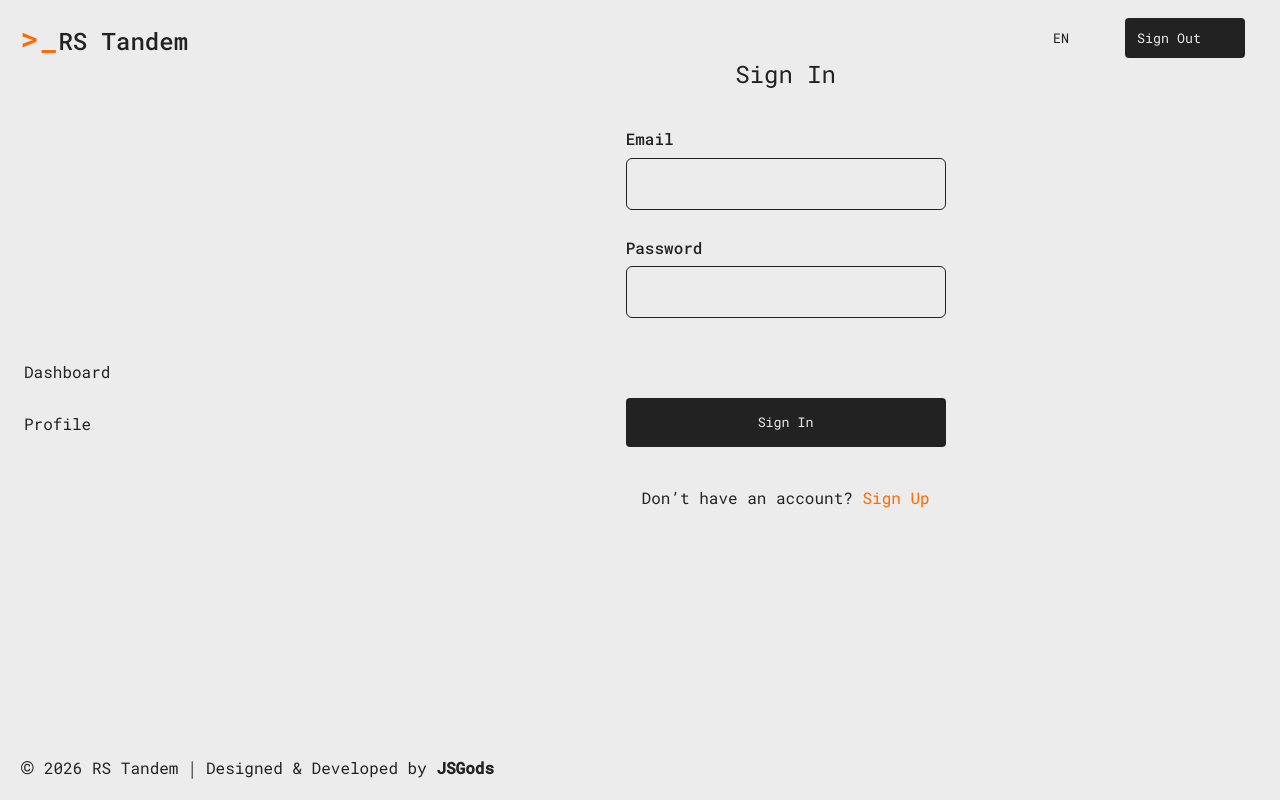
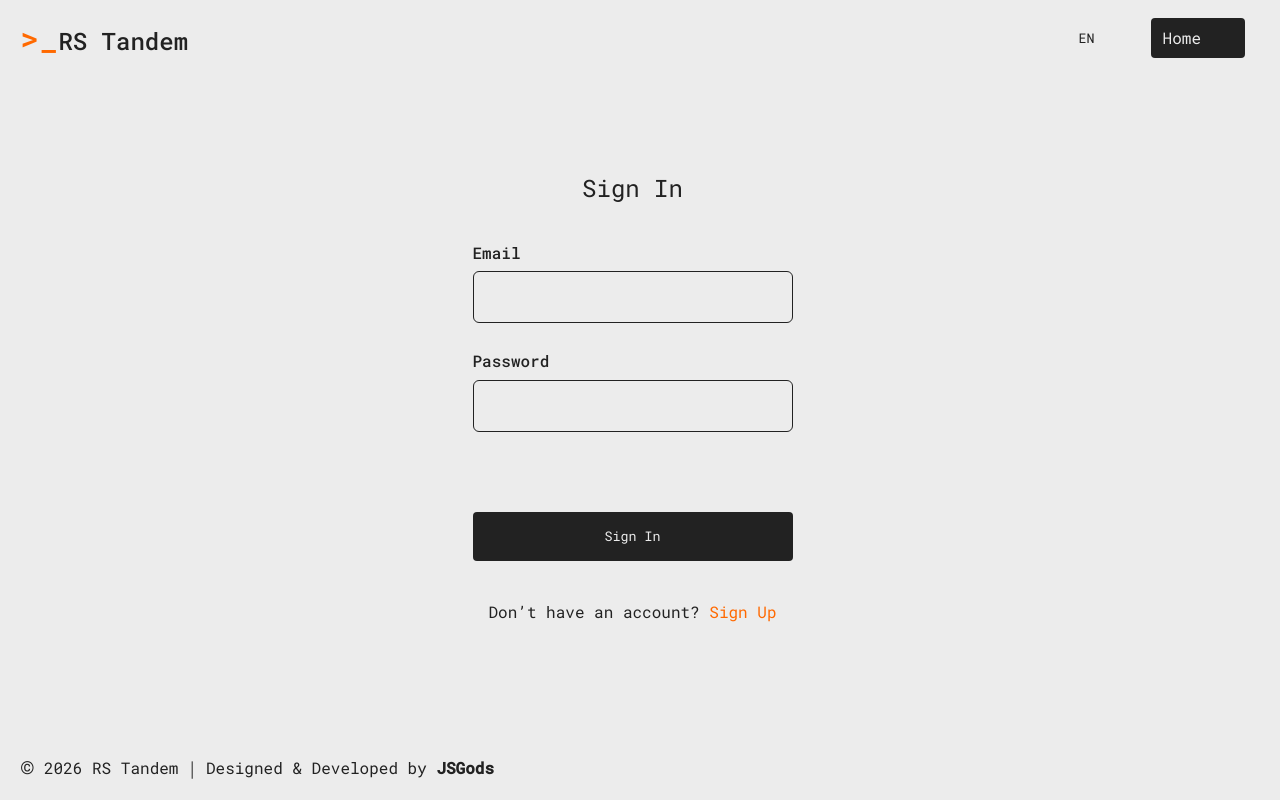
Before and after one commit to jsgods-rs-tandem/rs-tandem, an Angular app in the folder packages/frontend/: page /sign-in in a window 1280 px wide. Built offline with nearby package versions, Linux system fonts and the light colour scheme.

Commit message:
feat: wip

```diff
--- a/packages/frontend/src/app/app.component.scss
+++ b/packages/frontend/src/app/app.component.scss
@@ -7,11 +7,12 @@
 .layout-wrapper {
   display: flex;
   flex: 1;
-  align-items: flex-start;
   width: 100%;
 }
 
 .main-content {
+  display: flex;
   flex: 1;
+  flex-direction: column;
   min-width: 0;
 }
--- a/packages/frontend/src/core/components/header/header.config.ts
+++ b/packages/frontend/src/core/components/header/header.config.ts
@@ -9,7 +9,7 @@ export interface ActionConfig {
 }
 
 export const HEADER_ACTIONS: Record<HeaderMode, ActionConfig> = {
-  login: { text: 'Sign in', icon: 'login', link: '/login' },
+  login: { text: 'Sign in', icon: 'login', link: '/sign-in' },
   home: { text: 'Home', icon: 'home', link: '/' },
   logout: { text: 'Sign out', icon: 'logout', emitLogout: true },
 };
--- a/packages/frontend/src/core/services/layout.service.ts
+++ b/packages/frontend/src/core/services/layout.service.ts
@@ -22,7 +22,7 @@ export class LayoutService {
       .subscribe((event) => {
         const urlWithoutQuery = event.urlAfterRedirects.split('?')[0] ?? '';
         const url = urlWithoutQuery.split('#')[0] ?? '';
-        if (url === '/login') {
+        if (url === '/sign-in' || url === '/sign-up') {
           this.headerMode.set('home');
           this.showSidebar.set(false);
         } else if (url === '/') {
--- a/packages/frontend/src/pages/sign-in/sign-in.component.scss
+++ b/packages/frontend/src/pages/sign-in/sign-in.component.scss
@@ -1,3 +1,9 @@
+:host {
+  display: flex;
+  flex: 1;
+  flex-direction: column;
+}
+
 form {
   display: flex;
   flex-direction: column;
--- a/packages/frontend/src/pages/sign-up/sign-up.component.scss
+++ b/packages/frontend/src/pages/sign-up/sign-up.component.scss
@@ -1,3 +1,9 @@
+:host {
+  display: flex;
+  flex: 1;
+  flex-direction: column;
+}
+
 form {
   display: flex;
   flex-direction: column;
--- a/packages/frontend/src/shared/ui/auth-page/auth-page.component.scss
+++ b/packages/frontend/src/shared/ui/auth-page/auth-page.component.scss
@@ -1,3 +1,9 @@
+:host {
+  display: flex;
+  flex: 1;
+  flex-direction: column;
+}
+
 .auth-page {
   display: flex;
   flex: 1;
```
